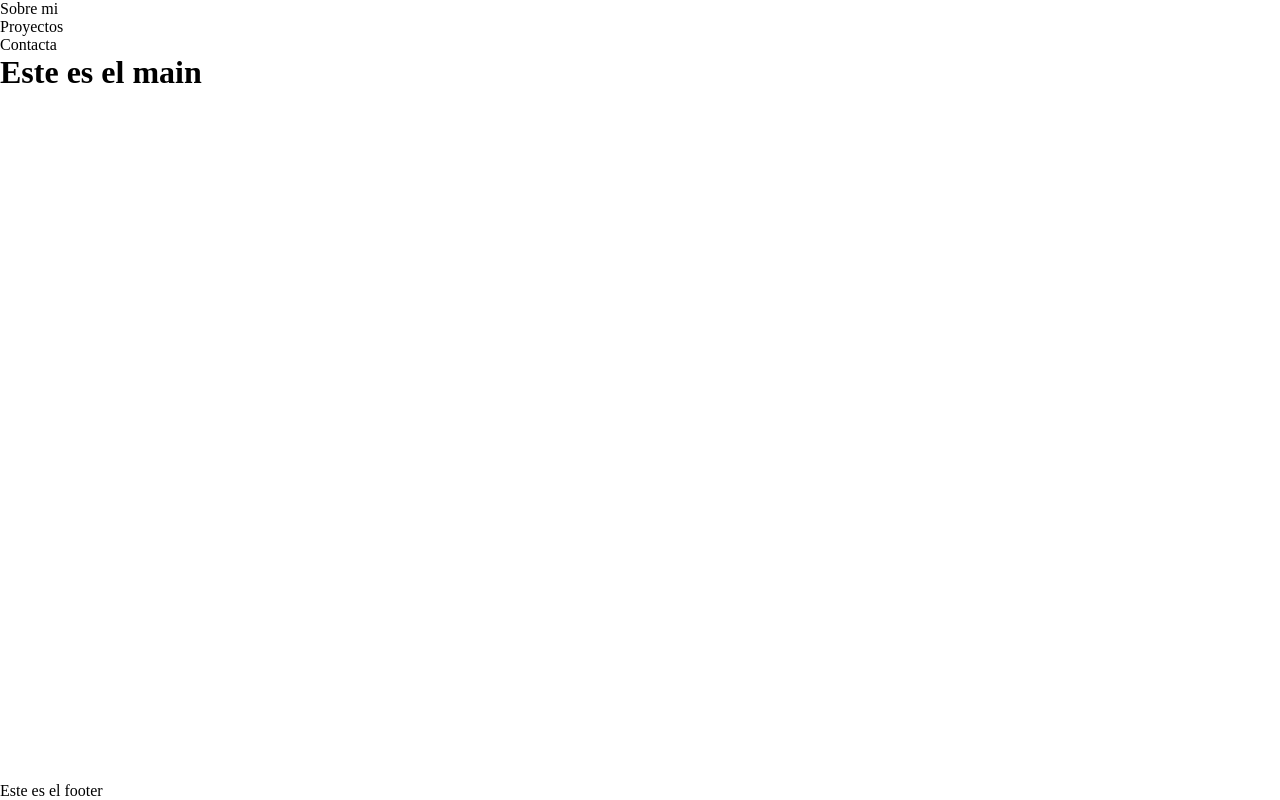
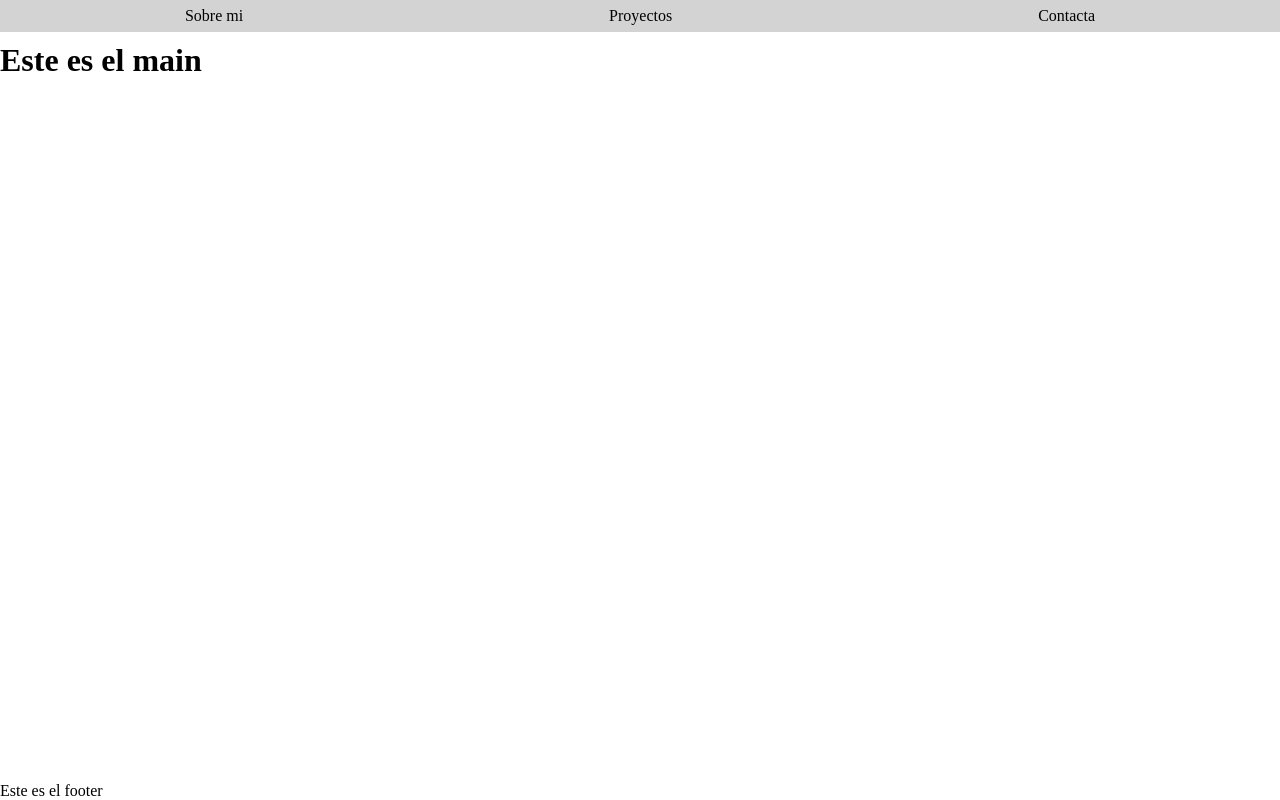
Before and after one commit to Nuria8890/portfolio, a React (Vite) app: page / in a window 1280 px wide. Built offline with nearby package versions, Linux system fonts and the light colour scheme.

Commit message:
add basics styles to header

```diff
--- a/src/components/header/Header.jsx
+++ b/src/components/header/Header.jsx
@@ -1,8 +1,10 @@
+import "@/styles/layout/Header.scss";
+
 function Header() {
   return (
     <header>
-      <nav>
-        <li>
+      <nav className="header__nav">
+        <li className="header__nav__list">
           <ul>Sobre mi</ul>
           <ul>Proyectos</ul>
           <ul>Contacta</ul>
--- /dev/null
+++ b/src/styles/layout/Header.scss
@@ -0,0 +1,14 @@
+.header {
+  &__nav {
+    &__list {
+      padding: 2px;
+      margin-bottom: 10px;
+      display: flex;
+      justify-content: space-around;
+      background-color: lightgray;
+      ul {
+        padding: 5px;
+      }
+    }
+  }
+}
```
